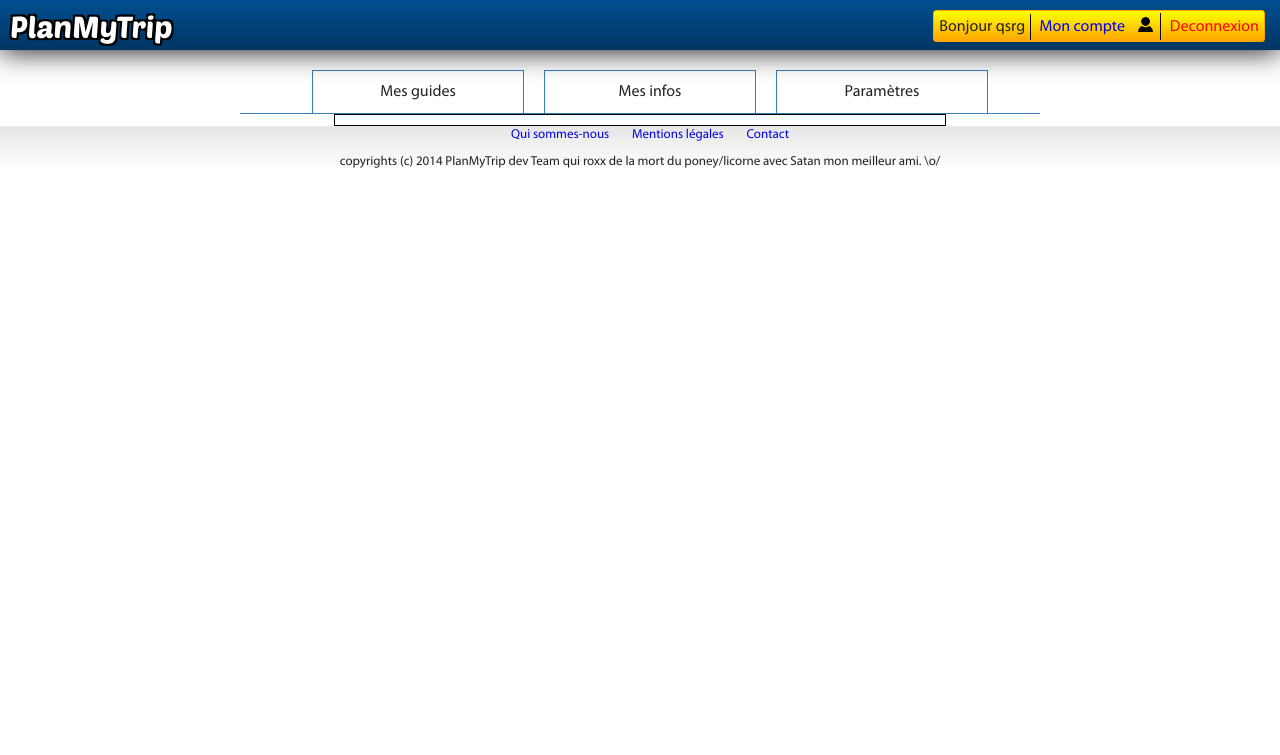
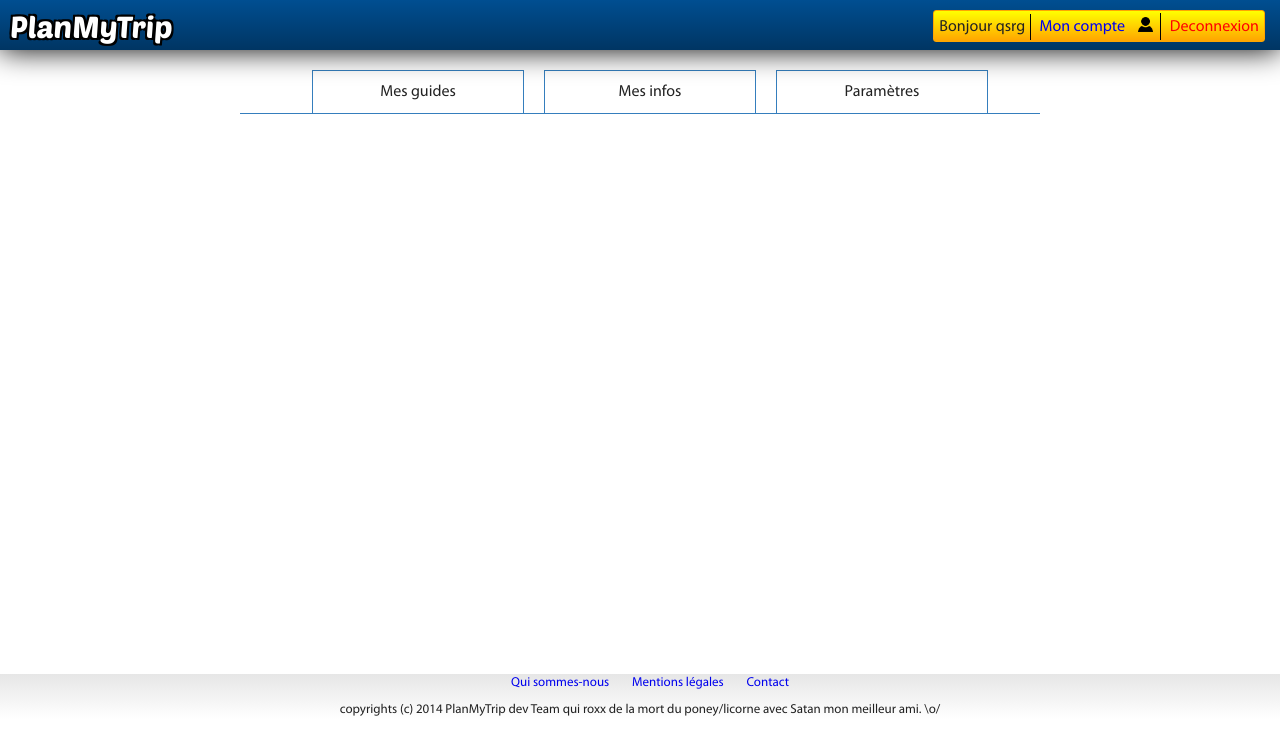
Before and after one commit to Que20/PlanMyTrip, a PHP site: page /PlanMyTrip/pages/user/account/index.php in a window 1280 px wide. Shown: the top 755 px of the page. Run offline with PHP 8.4, Linux system fonts and the light colour scheme; a user stored in the database is signed in.

Commit message:
css qui va avec le js de Alex

```diff
--- a/css/main.css
+++ b/css/main.css
@@ -694,10 +694,11 @@ h6 {
 }
 
 #user_content{
-    border:1px solid black;
+    border:0px solid black;
     width: 600px;
     margin: auto;
-    padding: 5px;
+    padding: 30px;
+    height:500px;
 }
 
 /* ==========================================================================
```
